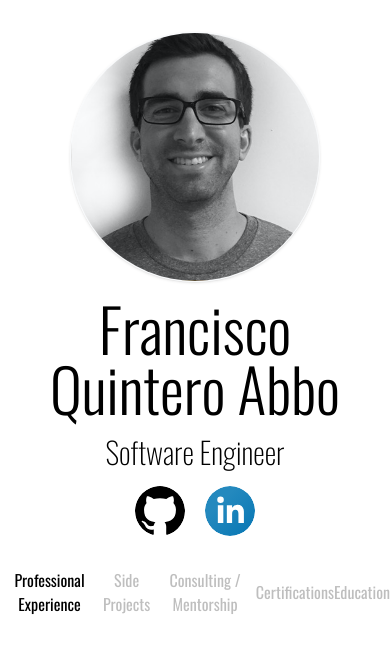
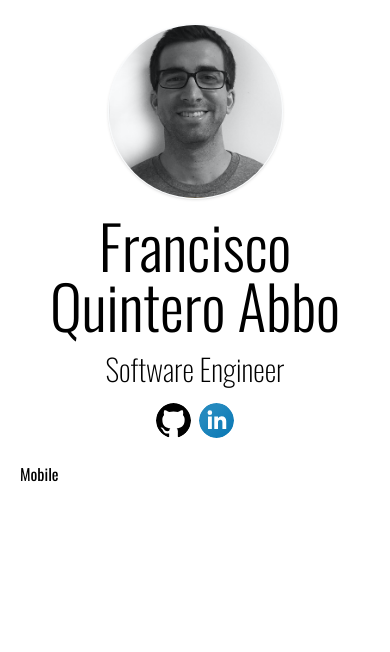
Before and after one commit to Flquintero/portfolio-web-next-ts, a Next.js app: page / in a window 390 px wide. Shown: the top 652 px of the page. Built offline with nearby package versions, Linux system fonts and the light colour scheme.

Commit message:
feat: added responsive tabs structure and some styling adjustments

```diff
--- /dev/null
+++ b/components/functional/tabs/Tabs.tsx
@@ -0,0 +1,37 @@
+'use client';
+
+import { useCallback, useState } from 'react';
+import TabsMenuDesktop from './TabsMenuDesktop';
+import TabsMenuMobile from './TabsMenuMobile';
+
+type TabProps = {
+  tabOptions: TabItem[];
+};
+
+type TabItem = {
+  tabText: string;
+  renderComponent?: JSX.Element;
+};
+
+const Tabs = ({ tabOptions }: TabProps) => {
+  const [currentTabItemIndex, setCurrentTabItemIndex] = useState(0);
+  const handleClick = useCallback((newIndex: number): void => {
+    setCurrentTabItemIndex(newIndex);
+  }, []);
+  return (
+    <section>
+      <div className="hidden md:flex px-5">
+        <TabsMenuDesktop
+          tabOptions={tabOptions}
+          currentTabItemIndex={currentTabItemIndex}
+          onClick={handleClick}
+        />
+      </div>
+      <div className="flex md:hidden px-5">
+        <TabsMenuMobile />
+      </div>
+    </section>
+  );
+};
+
+export default Tabs;
--- /dev/null
+++ b/components/functional/tabs/TabsContent.tsx
@@ -0,0 +1,5 @@
+const TabsContent = () => {
+  return <div>Tabs Content</div>;
+};
+
+export default TabsContent;
--- a/components/functional/tabs-menu/TabsMenu.tsx
+++ b/components/functional/tabs/TabsMenuDesktop.tsx
@@ -1,10 +1,12 @@
 'use client';
 
 import { useCallback, useState } from 'react';
-import TabsItem from './TabsItem';
+import TabsMenuItem from './TabsMenuItem';
 
-type TabMenuProps = {
+type TabsMenuDesktop = {
   tabOptions: TabItem[];
+  currentTabItemIndex: number;
+  onClick: (newIndex: number) => void;
 };
 
 type TabItem = {
@@ -12,18 +14,18 @@ type TabItem = {
   renderComponent?: JSX.Element;
 };
 
-const TabsMenu = ({ tabOptions }: TabMenuProps) => {
-  const [currentTabItemIndex, setCurrentTabItemIndex] = useState(0);
-  const handleClick = useCallback((newIndex: number): void => {
-    setCurrentTabItemIndex(newIndex);
-  }, []);
+const TabsMenuDesktop = ({
+  tabOptions,
+  currentTabItemIndex,
+  onClick,
+}: TabsMenuDesktop) => {
   return (
     <div className="w-full flex justify-between text-center">
       {tabOptions.map((tabItem: TabItem, index: number) => (
-        <TabsItem
+        <TabsMenuItem
           key={tabItem.tabText}
           tabText={tabItem.tabText}
-          onClick={handleClick}
+          onClick={onClick}
           tabIndex={index}
           currentTabIndex={currentTabItemIndex}
         />
@@ -32,4 +34,4 @@ const TabsMenu = ({ tabOptions }: TabMenuProps) => {
   );
 };
 
-export default TabsMenu;
+export default TabsMenuDesktop;
--- a/components/functional/tabs-menu/TabsItem.tsx
+++ b/components/functional/tabs/TabsMenuItem.tsx
@@ -19,7 +19,7 @@ const TabsItem = ({
       className={`${isCurrentTab ? 'opacity-100' : 'opacity-25'}`}
       onClick={() => onClick(tabIndex)}
     >
-      {tabText}
+      <span className="text-lg">{tabText}</span>
     </button>
   );
 };
--- /dev/null
+++ b/components/functional/tabs/TabsMenuMobile.tsx
@@ -0,0 +1,11 @@
+'use client';
+
+const TabsMenuMobile = () => {
+  return (
+    <div className="w-full flex justify-between text-center">
+      <span>Mobile</span>
+    </div>
+  );
+};
+
+export default TabsMenuMobile;
--- a/components/pages/home/HomeContent.tsx
+++ b/components/pages/home/HomeContent.tsx
@@ -1,4 +1,4 @@
-import TabsMenu from '@/components/functional/tabs-menu/TabsMenu';
+import Tabs from '@/components/functional/tabs/Tabs';
 
 export default function HomeContent() {
   const menuOptions = [
@@ -10,7 +10,7 @@ export default function HomeContent() {
   ];
   return (
     <section className="w-full lg:max-w-2xl mx-auto">
-      <TabsMenu tabOptions={menuOptions} />
+      <Tabs tabOptions={menuOptions} />
     </section>
   );
 }
--- a/components/pages/home/HomeTitle.tsx
+++ b/components/pages/home/HomeTitle.tsx
@@ -3,24 +3,24 @@ import Link from 'next/link';
 
 export default function HomeTitle() {
   return (
-    <div className="p-8 flex flex-col justify-start md:justify-center items-center text-center">
+    <div className="p-6 flex flex-col justify-start md:justify-center items-center text-center">
       <article>
         <Image
           src="/profile-picture.png"
           className="mx-auto mb-4 rounded-full border border-slate-50 shadow"
-          width="250"
-          height="250"
+          width="175"
+          height="175"
           alt="The photo is of the author of the page Francisco Quintero"
         />
         <h1 className="text-6xl font-light mb-4">Francisco Quintero Abbo</h1>
         <h2 className="text-3xl font-extralight">Software Engineer</h2>
-        <div className="w-40 flex justify-evenly mx-auto mt-4">
+        <div className="w-24 flex justify-evenly mx-auto mt-4">
           <Link href="https://github.com/Flquintero" target="_blank">
             <Image
               src="/github.svg"
               className="rounded-full"
-              width="50"
-              height="50"
+              width="35"
+              height="35"
               alt="Fancisco's Image"
             />
           </Link>
@@ -28,8 +28,8 @@ export default function HomeTitle() {
             <Image
               src="/linkedin.svg"
               className="rounded-full"
-              width="50"
-              height="50"
+              width="35"
+              height="35"
               alt="Fancisco's Image"
             />
           </Link>
```
